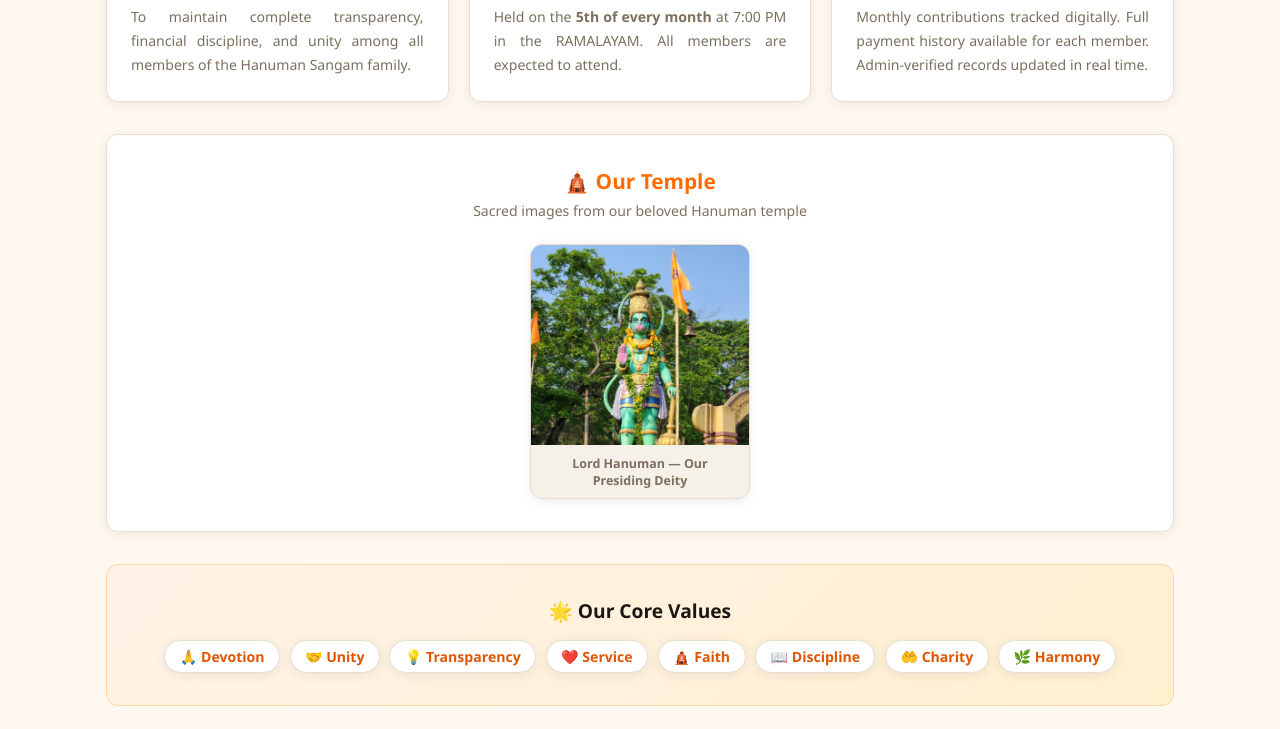
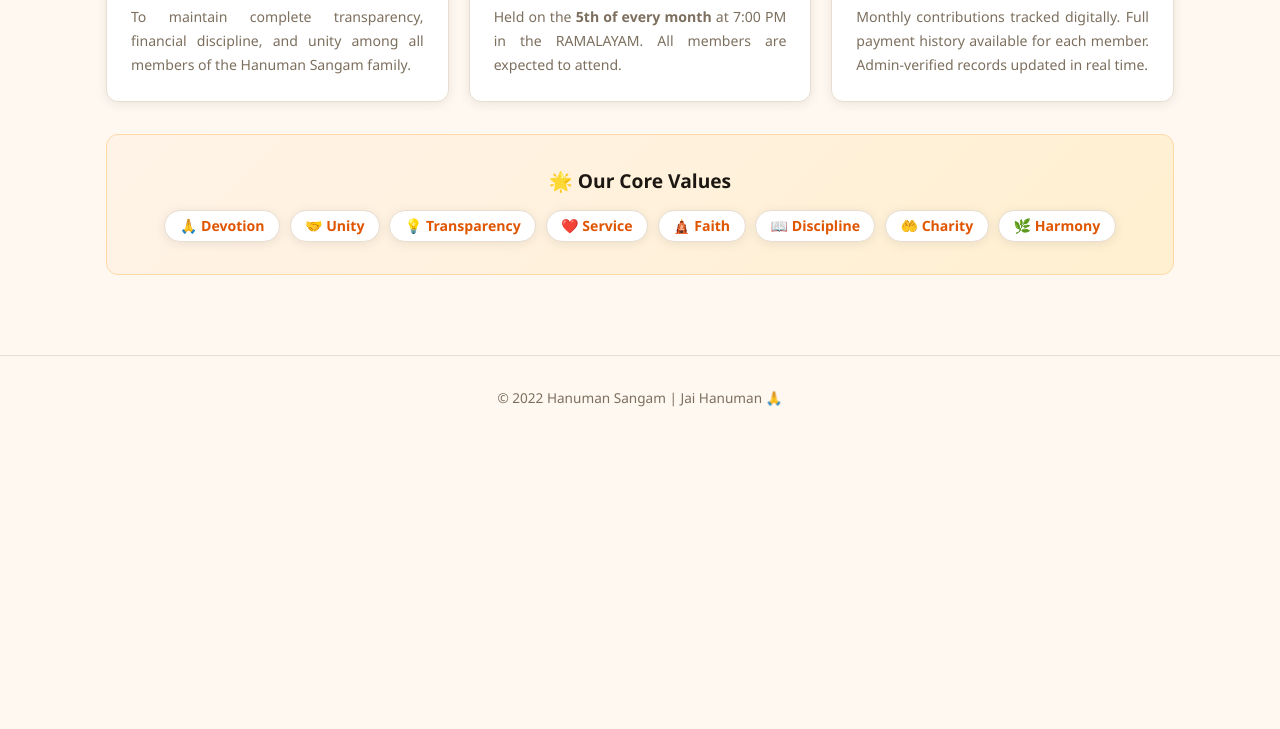
Before and after one commit to ungaralamanikanta/hanuman-sangam-ui, a plain HTML site: page about.html in a window 1280 px wide. Shown: the part 753-1482 px from the top of the page. After the commit the page ends 1192 px from the top, so only its background shows below. Drawn offline with Linux system fonts and the light colour scheme.

Commit message:
Update about.html

```diff
--- a/about.html
+++ b/about.html
@@ -7,7 +7,6 @@
   <link rel="stylesheet" href="about.css">
 </head>
 <body>
-
 <nav class="navbar">
   <div class="nav-brand">🛕 Hanuman Sangam</div>
   <ul class="nav-links">
@@ -21,10 +20,8 @@
     <button class="btn-logout" onclick="logout()">Logout</button>
   </div>
 </nav>
-
 <div class="about-container">
-
-  <!-- Hero — original style -->
+  <!-- Hero -->
   <div class="about-hero">
     <div class="about-hero-icon">🛕</div>
     <h1>About Hanuman Sangam</h1>
@@ -33,8 +30,7 @@
       people together for devotion, unity, and service. जय बजरंगबली 🙏
     </p>
   </div>
-
-  <!-- Info Grid — original style -->
+  <!-- Info Grid -->
   <div class="about-grid">
     <div class="about-card">
       <div class="about-card-icon">🛕</div>
@@ -88,21 +84,7 @@
       </p>
     </div>
   </div>
-
-  <!-- NEW: About Temple Image Section -->
-  <div class="temple-section">
-    <h2>🛕 Our Temple</h2>
-    <p class="temple-subtitle">Sacred images from our beloved Hanuman temple</p>
-    <div class="temple-images">
-      <div class="temple-img-card">
-        <img src="hanuman.jpeg" alt="Lord Hanuman"/>
-        <div class="temple-img-label">Lord Hanuman — Our Presiding Deity</div>
-      </div>
-      <!-- More images will be added here later -->
-    </div>
-  </div>
-
-  <!-- Values — original style -->
+  <!-- Values -->
   <div class="values-card">
     <h2>🌟 Our Core Values</h2>
     <div class="values-row">
@@ -116,9 +98,7 @@
       <span class="value-pill">🌿 Harmony</span>
     </div>
   </div>
-
 </div>
-
 <footer><p>© 2022 Hanuman Sangam | Jai Hanuman 🙏</p></footer>
 <div id="toast"></div>
 <script src="api.js"></script>
```
